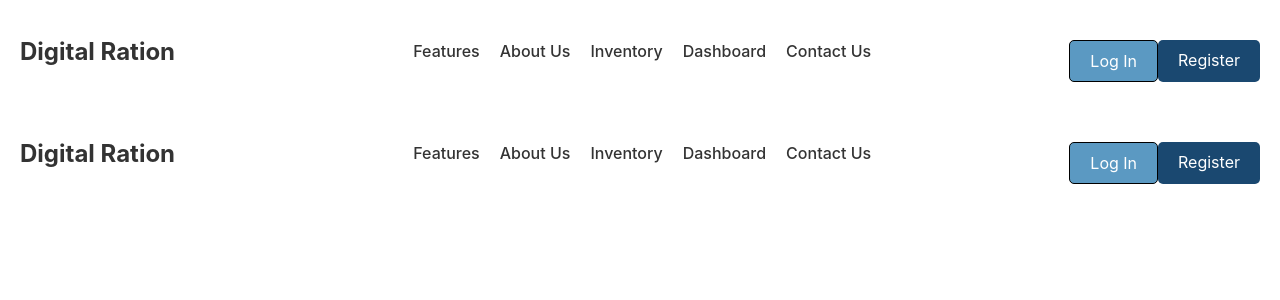
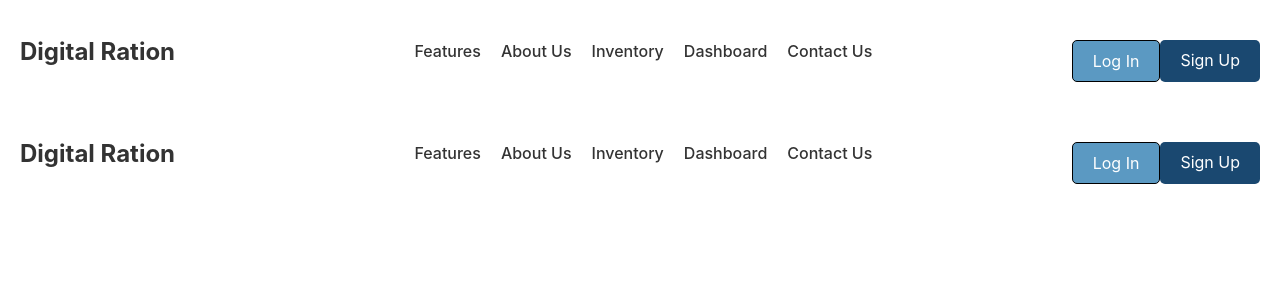
Before and after one commit to rohanfukat/NFC3_Systumm-Overloaded, a React (Create React App) app in the folder frontend/: page /navbar in a window 1280 px wide. Shown: the top 300 px of the page. Built offline with nearby package versions, Linux system fonts and the light colour scheme.

Commit message:
Routing done

```diff
--- a/frontend/src/Navbar.jsx
+++ b/frontend/src/Navbar.jsx
@@ -4,13 +4,13 @@ import './Navbar.css';
 function Navbar() {
     return (
         <nav className="navbar">
-            <div className="logo">Digital Ration</div>
+            <div className="logo" >Digital Ration</div>
 
             <ul className="nav-links">
                 <li><a href="#features">Features</a></li>
                 <li><a href="#about">About Us</a></li>
-                <li><a href="#inventory">Inventory</a></li>
-                <li><a href="#Dashboard">Dashboard</a></li>
+                <li><a href="/Inventory">Inventory</a></li>
+                <li><a href="/Dashboard">Dashboard</a></li>
                 <li><a href="#contact">Contact Us</a></li>
 
 
@@ -19,7 +19,7 @@ function Navbar() {
 
             <div className="nav-buttons">
                 <a href="/login" className="login-btn">Log In</a>
-                <a href="/Register" className="apply-btn">Register</a>
+                <a href="/Register" className="apply-btn">Sign Up</a>
             </div>
         </nav>
     );
```
Also changed, not shown: 1 other file (tests, documents, lock files or other folders).
